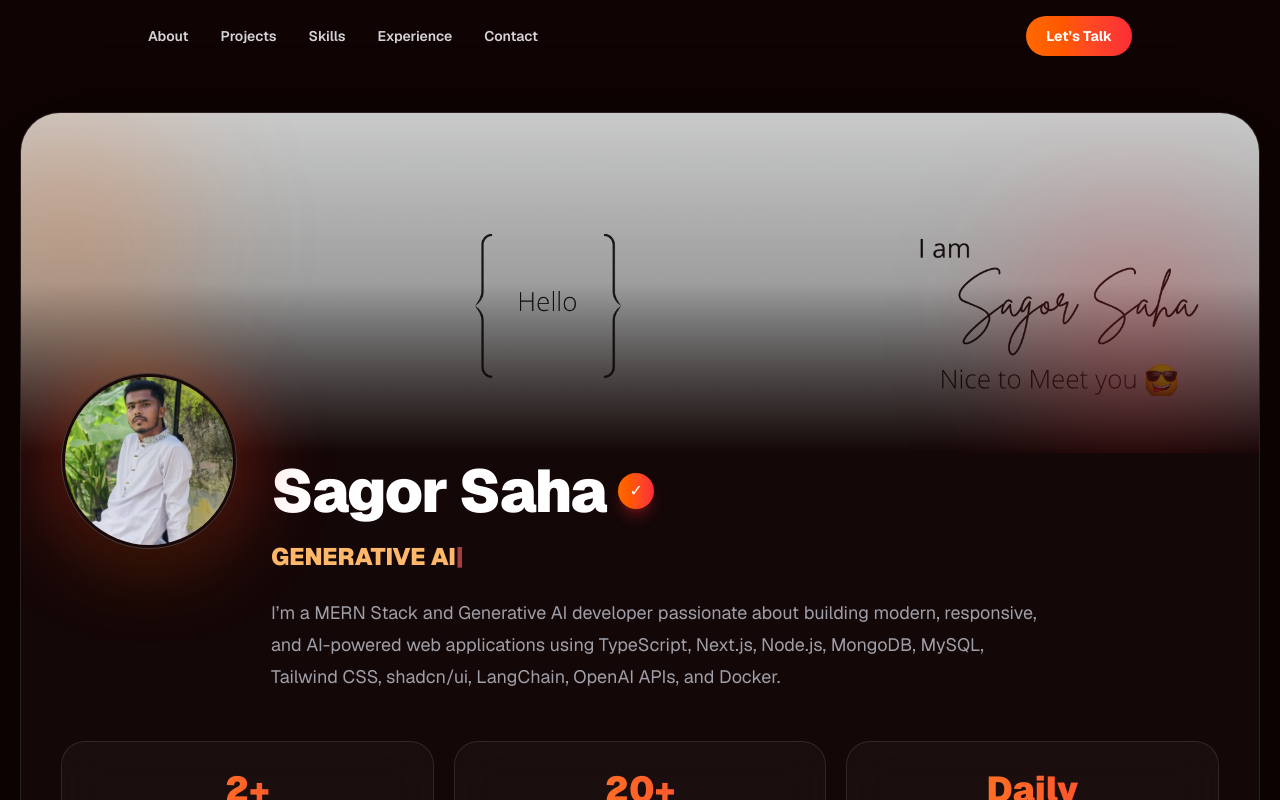
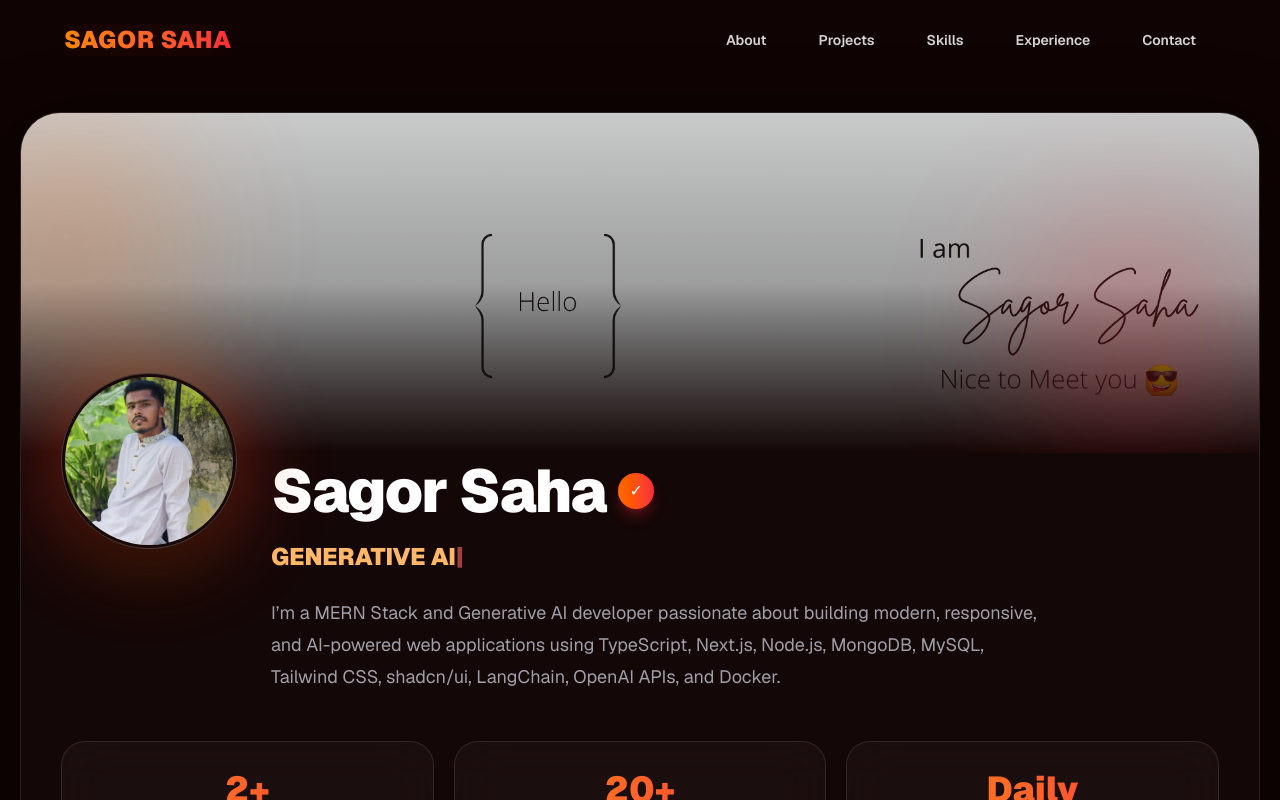
Before and after one commit to sagorsaha00/portfolio, a Next.js app: page / in a window 1280 px wide. Shown: the top 800 px of the page. Built offline with nearby package versions, Linux system fonts and the light colour scheme.

Commit message:
navbar improve

```diff
--- a/app/components/navbar.jsx
+++ b/app/components/navbar.jsx
@@ -1,6 +1,7 @@
 "use client";
 
 import React, { useEffect, useState } from "react";
+import { Menu, X } from "lucide-react";
 
 const links = [
   { name: "About", href: "#about" },
@@ -12,6 +13,7 @@ const links = [
 
 export default function Navbar() {
   const [scrolled, setScrolled] = useState(false);
+  const [open, setOpen] = useState(false);
 
   useEffect(() => {
     const handleScroll = () => {
@@ -25,34 +27,76 @@ export default function Navbar() {
 
   return (
     <header
-      className={`fixed left-0 top-0 z-50 w-full transition-all duration-300 ${
+      className={`fixed top-0 left-0 z-50 w-full transition-all duration-500 ${
         scrolled
-          ? "border-b border-white/10 bg-[#140707]/80 shadow-2xl backdrop-blur-xl"
+          ? "border-b border-white/10 bg-black/40 backdrop-blur-2xl shadow-[0_8px_30px_rgba(0,0,0,0.3)]"
           : "bg-transparent"
       }`}
     >
-      <nav className="mx-auto flex w-[80%] items-center justify-between px-5 py-4">
-        <div className="hidden items-center gap-8 md:flex">
+      <nav className="mx-auto flex h-20 w-[90%] max-w-7xl items-center justify-between">
+        {/* LOGO */}
+        <a
+          href="#"
+          className="group relative inline-block overflow-hidden text-2xl font-black tracking-wide"
+        >
+          <span className="animate-gradient bg-[length:200%_200%] bg-gradient-to-r from-orange-400 via-red-500 to-pink-500 bg-clip-text text-transparent">
+            SAGOR SAHA
+          </span>
+
+          {/* Glow */}
+          <span className="absolute inset-0 blur-xl opacity-30 transition duration-500 group-hover:opacity-60">
+            <span className="bg-gradient-to-r from-orange-500 to-red-500 bg-clip-text text-transparent">
+              SAGOR SAHA
+            </span>
+          </span>
+
+          {/* Animated underline */}
+          <span className="absolute bottom-0 left-0 h-[2px] w-0 bg-gradient-to-r from-orange-500 via-red-500 to-pink-500 transition-all duration-500 group-hover:w-full"></span>
+        </a>
+
+        {/* DESKTOP MENU */}
+        <div className="hidden items-center gap-3 md:flex">
           {links.map((link) => (
             <a
               key={link.name}
               href={link.href}
-              className="text-sm font-semibold text-zinc-300 transition duration-300 hover:text-orange-400"
+              className="group relative overflow-hidden rounded-full px-5 py-2 text-sm font-semibold text-zinc-300 transition-all duration-300 hover:text-white"
+            >
+              <span className="relative z-10">{link.name}</span>
+
+              <span className="absolute inset-0 scale-0 rounded-full bg-gradient-to-r from-orange-500 to-red-500 transition-transform duration-300 group-hover:scale-100"></span>
+            </a>
+          ))}
+        </div>
+
+        {/* MOBILE BUTTON */}
+        <button
+          onClick={() => setOpen(!open)}
+          className="flex items-center justify-center rounded-lg border border-white/10 bg-white/5 p-2 text-white backdrop-blur-lg md:hidden"
+        >
+          {open ? <X size={22} /> : <Menu size={22} />}
+        </button>
+      </nav>
+
+      {/* MOBILE MENU */}
+      <div
+        className={`overflow-hidden transition-all duration-500 md:hidden ${
+          open ? "max-h-96 opacity-100" : "max-h-0 opacity-0"
+        }`}
+      >
+        <div className="mx-auto mb-4 flex w-[90%] flex-col gap-3 rounded-3xl border border-white/10 bg-black/40 p-5 backdrop-blur-2xl">
+          {links.map((link) => (
+            <a
+              key={link.name}
+              href={link.href}
+              onClick={() => setOpen(false)}
+              className="rounded-xl px-4 py-3 text-zinc-300 transition-all duration-300 hover:bg-gradient-to-r hover:from-orange-500 hover:to-red-500 hover:text-white"
             >
               {link.name}
             </a>
           ))}
         </div>
-
-        {/* BUTTON */}
-        <a
-          href="https://wa.me/8801234567890"
-          target="_blank"
-          className="rounded-full bg-gradient-to-r from-orange-500 to-red-500 px-5 py-2.5 text-sm font-bold text-white transition duration-300 hover:scale-105 hover:shadow-[0_0_25px_rgba(249,115,22,0.35)]"
-        >
-          Let’s Talk
-        </a>
-      </nav>
+      </div>
     </header>
   );
 }
```
